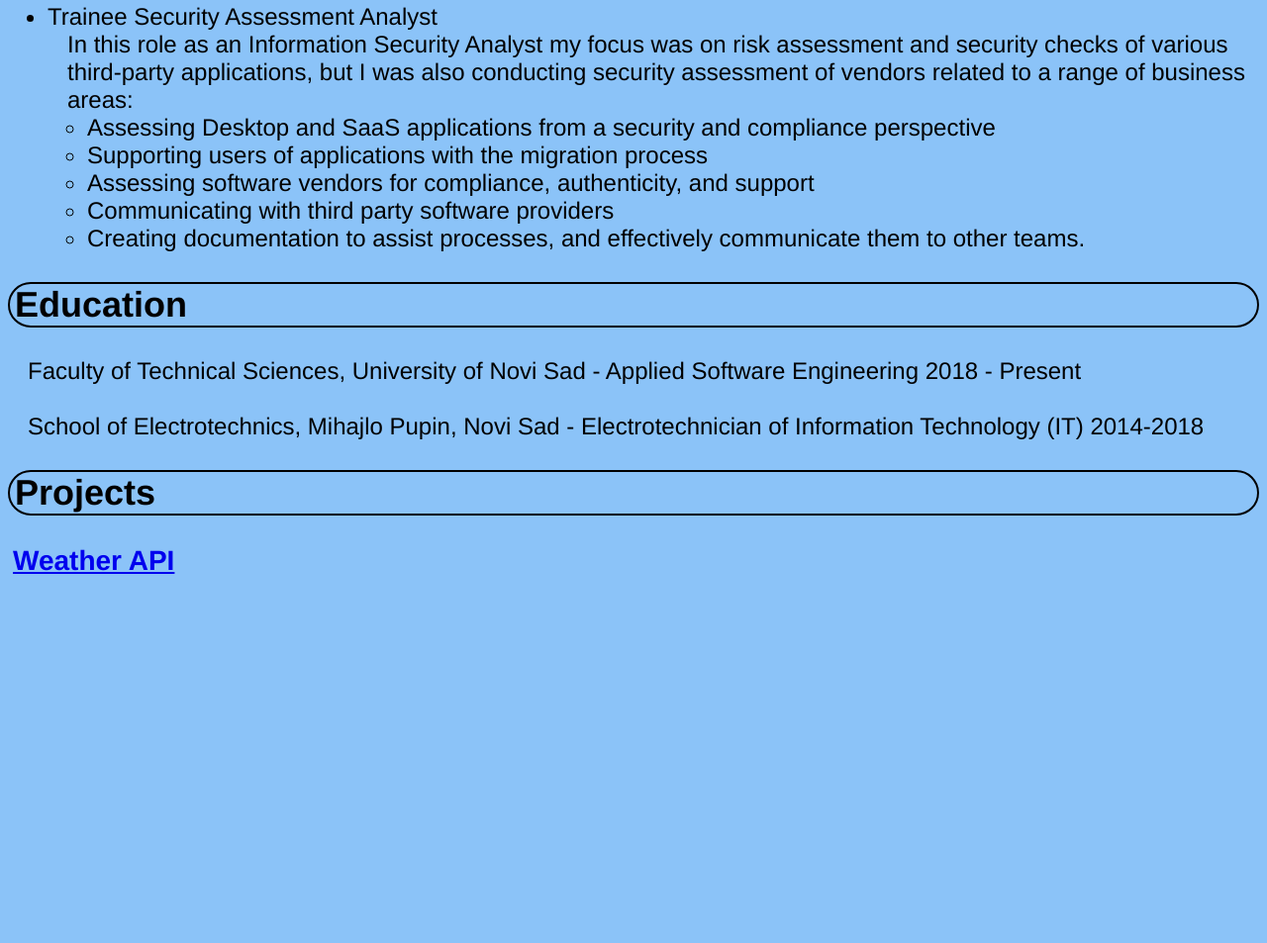
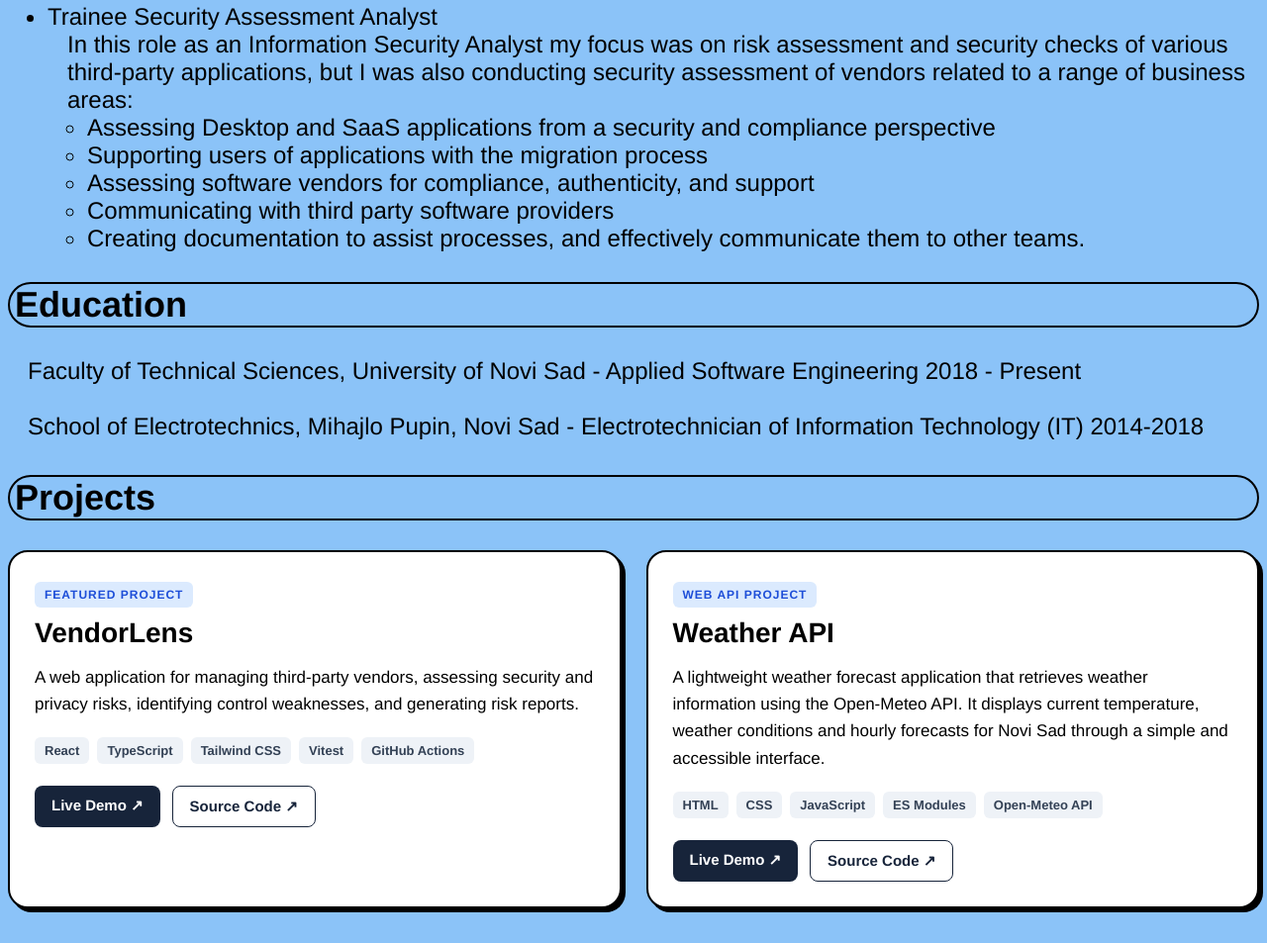
Before and after one commit to Robertns021/robertns021.github.io, a plain HTML site: page index.html in a window 1280 px wide. Shown: the part 933-1886 px from the top of the page at 99% size. Before the commit the page ends 1544 px from the top, so only its background shows below. Drawn offline with Linux system fonts and the light colour scheme.

Commit message:
Improve project cards

```diff
--- a/index.html
+++ b/index.html
@@ -71,9 +71,81 @@
         <br>
         <p>School of Electrotechnics, Mihajlo Pupin, Novi Sad - Electrotechnician of Information Technology (IT) </t> 2014-2018</p>
       </div>
-      <div>
+      <div class="projects-section">
         <h2>Projects</h2>
-        <h3><a href="https://robertns021.github.io/WeatherAPI/">Weather API</a></h3>
+        <div class="project-grid">
+            <!-- Featured project: VendorLens -->
+            <article class="project-card featured-project">
+                <span class="project-label">FEATURED PROJECT</span>
+                <h3>VendorLens</h3>
+                <p>
+                    A web application for managing third-party vendors,
+                    assessing security and privacy risks, identifying
+                    control weaknesses, and generating risk reports.
+                </p>
+                <div class="project-tags">
+                    <span>React</span>
+                    <span>TypeScript</span>
+                    <span>Tailwind CSS</span>
+                    <span>Vitest</span>
+                    <span>GitHub Actions</span>
+                </div>
+                <div class="project-links">
+                    <a
+                        class="project-link primary-link"
+                        href="https://robertns021.github.io/VendorLens/"
+                        target="_blank"
+                        rel="noopener noreferrer"
+                    >
+                        Live Demo ↗
+                    </a>
+                    <a
+                        class="project-link secondary-link"
+                        href="https://github.com/robertns021/VendorLens"
+                        target="_blank"
+                        rel="noopener noreferrer"
+                    >
+                        Source Code ↗
+                    </a>
+                </div>
+            </article>
+            <!-- Weather API Project -->
+            <article class="project-card">
+                <span class="project-label">WEB API PROJECT</span>
+                <h3>Weather API</h3>
+                <p>
+                    A lightweight weather forecast application that retrieves
+                    weather information using the Open-Meteo API. It displays
+                    current temperature, weather conditions and hourly forecasts
+                    for Novi Sad through a simple and accessible interface.
+                </p>
+                <div class="project-tags">
+                    <span>HTML</span>
+                    <span>CSS</span>
+                    <span>JavaScript</span>
+                    <span>ES Modules</span>
+                    <span>Open-Meteo API</span>
+                </div>
+                <div class="project-links">
+                    <a
+                        class="project-link primary-link"
+                        href="https://robertns021.github.io/WeatherAPI/"
+                        target="_blank"
+                        rel="noopener noreferrer"
+                    >
+                        Live Demo ↗
+                    </a>
+                    <a
+                        class="project-link secondary-link"
+                        href="https://github.com/Robertns021/WeatherAPI"
+                        target="_blank"
+                        rel="noopener noreferrer"
+                    >
+                        Source Code ↗
+                    </a>
+                </div>
+            </article>
+        </div>
       </div>
     </div>
   </body>
--- a/style.css
+++ b/style.css
@@ -33,3 +33,117 @@ p
     padding-left: 20px;
     margin: 0px;
 }
+
+/* Projects Section */
+.projects-section {
+    margin-top: 35px;
+    margin-bottom: 35px;
+}
+.project-grid {
+    display: grid;
+    grid-template-columns: repeat(auto-fit, minmax(280px, 1fr));
+    gap: 25px;
+    margin-top: 20px;
+}
+.project-card {
+    box-sizing: border-box;
+    background-color: #ffffff;
+    border: 2px solid #000000;
+    border-radius: 20px;
+    padding: 25px;
+    box-shadow: 4px 4px 0px #000000;
+    transition: transform 0.2s ease, box-shadow 0.2s ease;
+}
+.project-card:hover {
+    transform: translateY(-4px);
+    box-shadow: 6px 7px 0px #000000;
+}
+.project-card h3 {
+    font-size: 28px;
+    margin-top: 10px;
+    margin-bottom: 15px;
+    padding-left: 0;
+}
+.project-card h3 a {
+    color: #17243a;
+    text-decoration: none;
+}
+.project-card h3 a:hover {
+    color: #2563eb;
+}
+.project-card p {
+    font-size: 17px;
+    line-height: 1.6;
+    padding: 0;
+    margin: 0 0 20px 0;
+}
+.project-label {
+    display: inline-block;
+    background-color: #dbeafe;
+    color: #1d4ed8;
+    padding: 6px 10px;
+    border-radius: 6px;
+    font-size: 12px;
+    font-weight: bold;
+    letter-spacing: 1px;
+}
+.project-tags {
+    display: flex;
+    flex-wrap: wrap;
+    gap: 8px;
+    margin-bottom: 22px;
+}
+.project-tags span {
+    background-color: #eef2f7;
+    color: #334155;
+    padding: 6px 10px;
+    border-radius: 6px;
+    font-size: 13px;
+    font-weight: 600;
+}
+.project-links {
+    display: flex;
+    flex-wrap: wrap;
+    gap: 12px;
+}
+.project-link {
+    display: inline-block;
+    padding: 11px 17px;
+    border-radius: 8px;
+    font-size: 15px;
+    font-weight: bold;
+    text-decoration: none;
+    transition: background-color 0.2s ease;
+}
+.primary-link {
+    background-color: #17243a;
+    color: #ffffff;
+}
+.primary-link:hover {
+    background-color: #2563eb;
+}
+.secondary-link {
+    background-color: #ffffff;
+    color: #17243a;
+    border: 1px solid #17243a;
+}
+.secondary-link:hover {
+    background-color: #eef2f7;
+}
+@media (max-width: 600px) {
+    .project-grid {
+        grid-template-columns: 1fr;
+    }
+
+    .project-card {
+        padding: 20px;
+    }
+
+    .project-links {
+        flex-direction: column;
+    }
+
+    .project-link {
+        text-align: center;
+    }
+}
```
